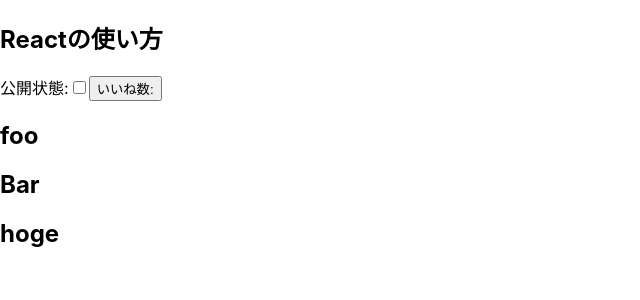
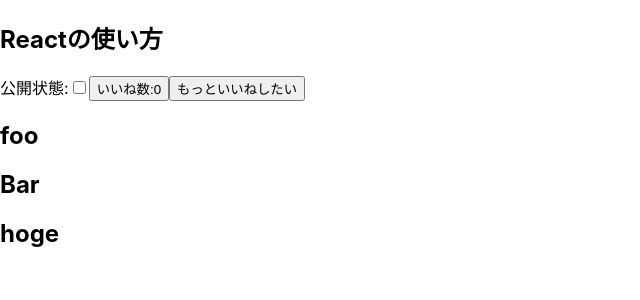
Before and after one commit to shinta0000/react_first_app, a React (Create React App) app: page / in a window 1280 px wide. Shown: the top 300 px of the page, without its empty margins (0-640 px from the left). Built offline with nearby package versions, Linux system fonts and the light colour scheme.

Commit message:
hooksでカウンターを追加

```diff
--- a/src/Article.jsx
+++ b/src/Article.jsx
@@ -9,7 +9,7 @@
       <h2>{props.title}</h2>
       <label htmlFor="check">公開状態:</label>
       <input type="checkbox" checked={isPublished} id="check" onClick={() => togglePublished(!isPublished)} />
-      <LikeButton count={props.count} />
+      <LikeButton />
     </div>
   )
 };
--- a/src/LikeButton.jsx
+++ b/src/LikeButton.jsx
@@ -1,8 +1,28 @@
-import React from 'react';
+import React, {useState, useEffect} from 'react';
 
 const LikeButton = (props) => {
+  const [count, counter] = useState(0);
+  const [limit, release] = useState(true);
+
+  const countUp = () => {
+    counter(count + 1)
+  }
+
+  useEffect(() => {
+    document.getElementById('counter').addEventListener('click', countUp)
+    if (count >= 10) {
+      counter(0)
+    }
+    return () => {
+      document.getElementById('counter').removeEventListener('click', countUp)
+    }
+  }, [limit]);
+
   return (
-    <button id="counter">いいね数:{props.count}</button>
+    <>
+      <button id="counter">いいね数:{count}</button>
+      <button onClick={() => release(!limit)}>もっといいねしたい</button>
+    </>
   )
 }
 
```
